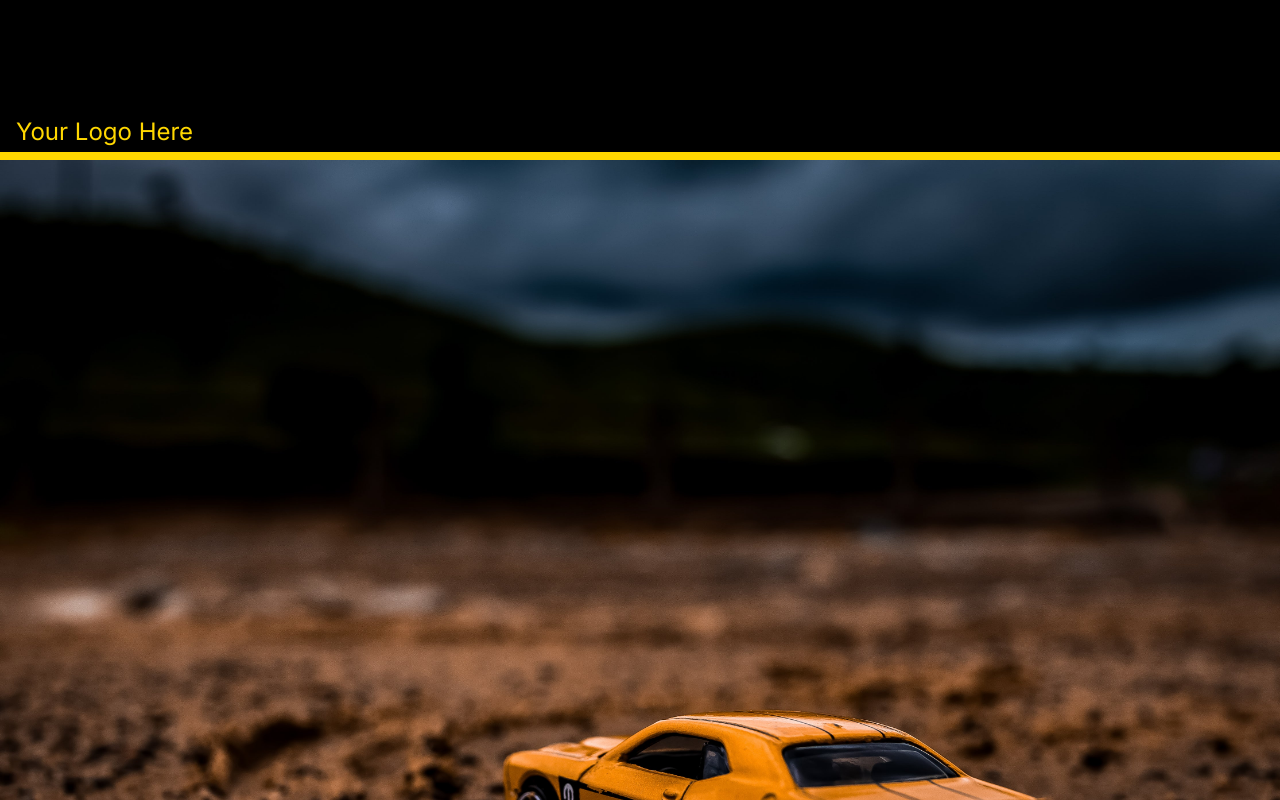
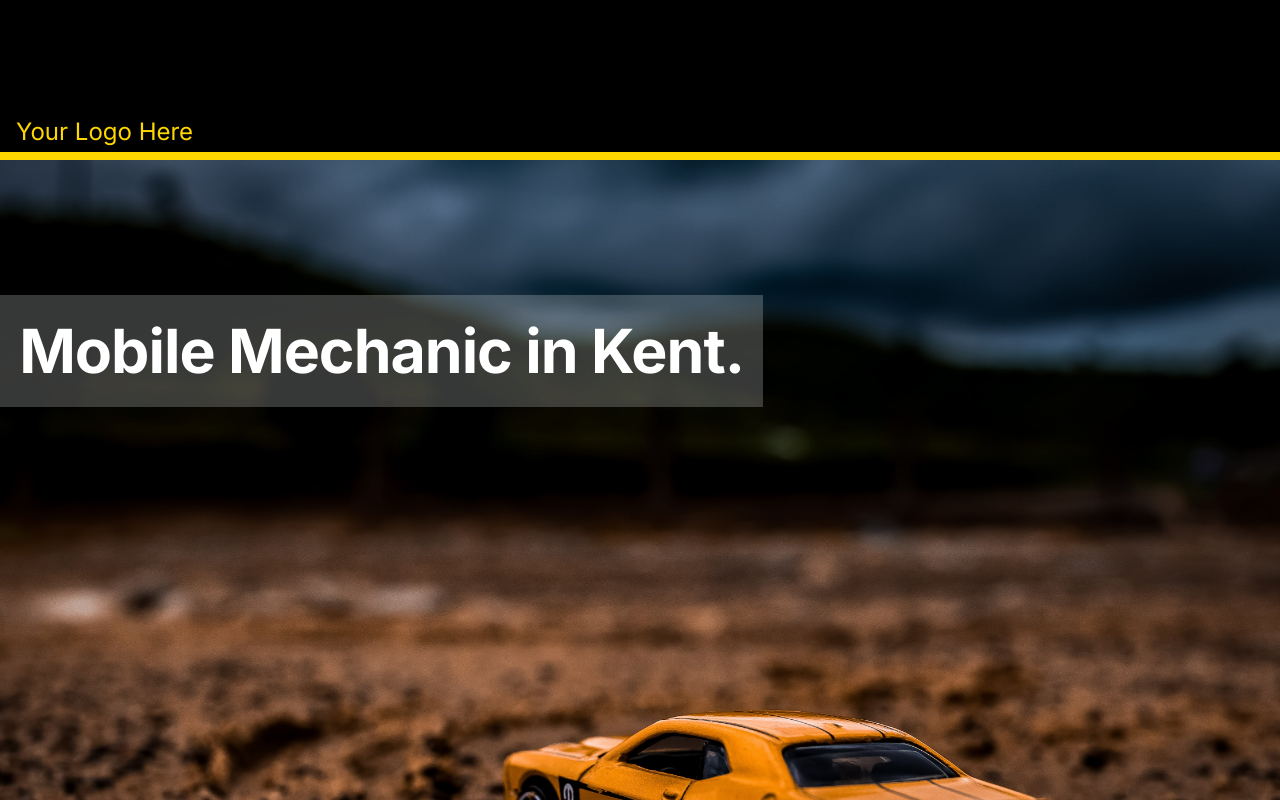
Before and after one commit to Cat4848/rock-of-ages-car-repairs, a Next.js app: page / in a window 1280 px wide. Shown: the top 800 px of the page. Built offline with nearby package versions, Linux system fonts and the light colour scheme.

Commit message:
style:main-home-page-positioning-and-size

```diff
--- a/components/MainImage.tsx
+++ b/components/MainImage.tsx
@@ -1,7 +1,28 @@
+"use client";
+
 import Image from "next/image";
 import styled from "styled-components";
+import color from "@/lib/color";
 
-const Wrapper = styled.div``;
+const Wrapper = styled.div`
+  position: relative;
+  width: 100%;
+`;
+
+const Heading = styled.h2`
+  position: absolute;
+  top: 6em;
+  width: 100%;
+`;
+
+const StyledSpan = styled.span`
+  color: white;
+  font-size: calc(2em + 1vw);
+  letter-spacing: -1px;
+  line-height: 1.56em;
+  background: rgb(214, 219, 220, 0.25);
+  padding: 1.5%;
+  `;
 
 interface IMainImage {
   src: any;
@@ -23,6 +44,9 @@ export default function MainImage({
         priority
         style={{ width: "100%", height: "auto" }}
       />
+      <Heading>
+        <StyledSpan>{text}</StyledSpan>
+      </Heading>
     </Wrapper>
   );
 }
```
